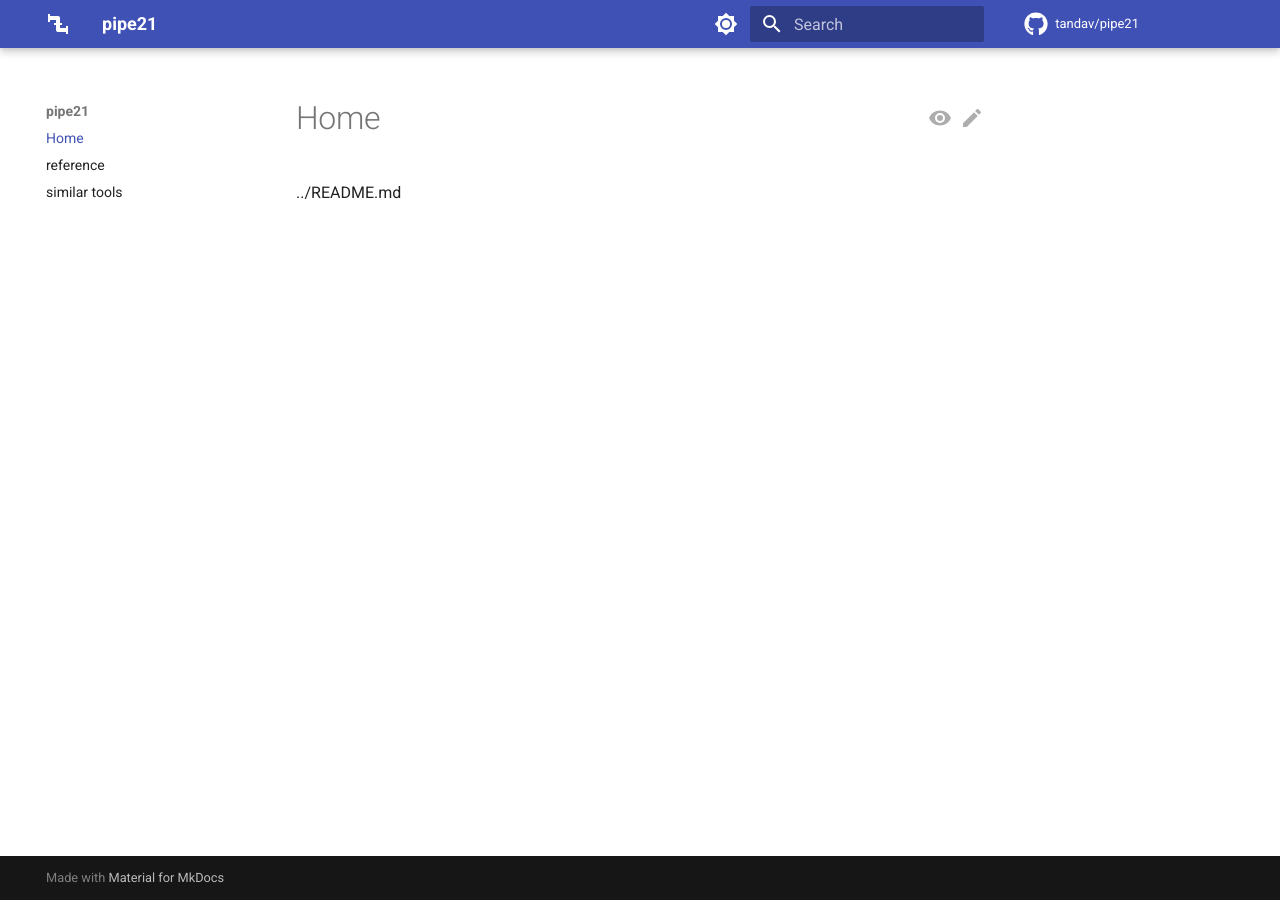
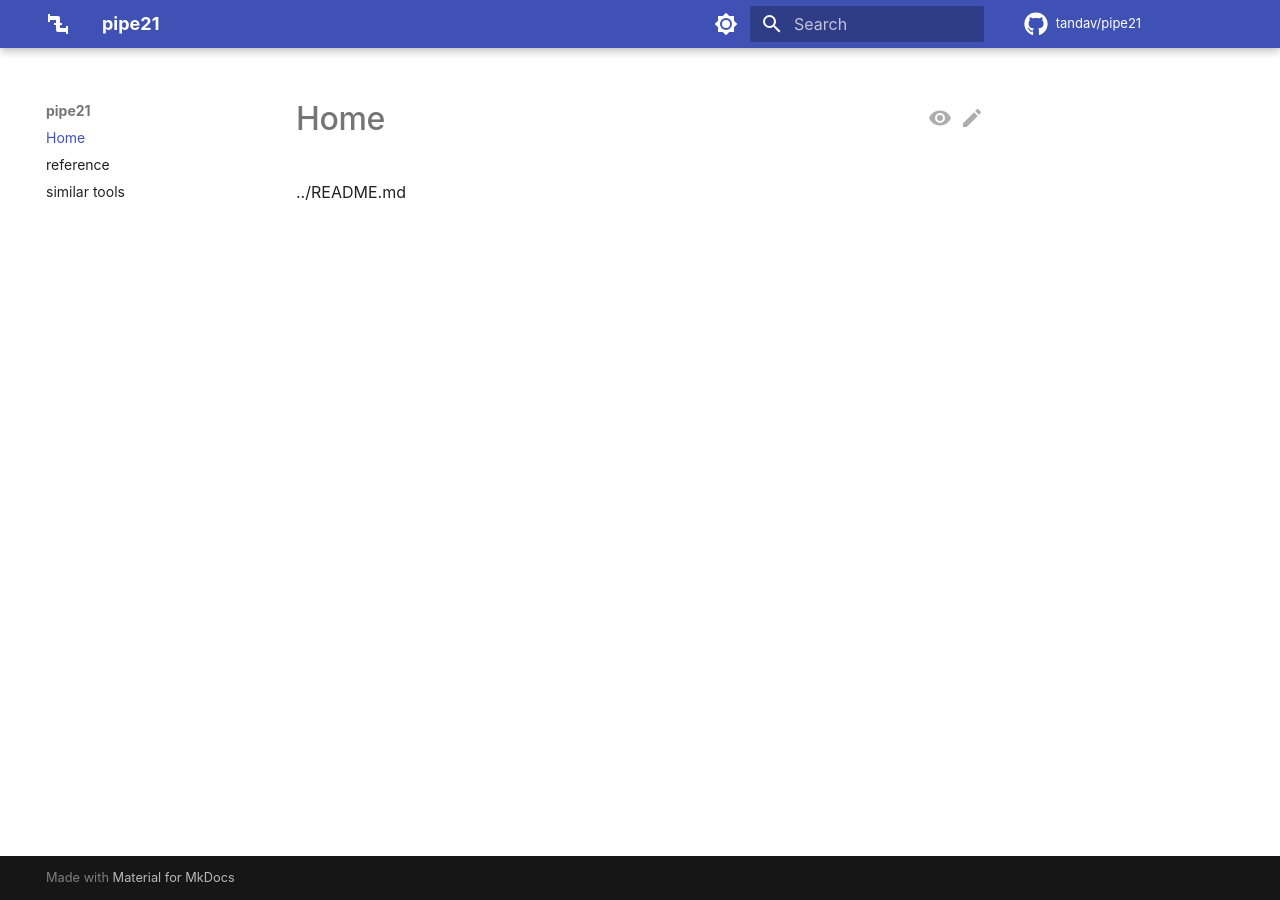
Before and after one commit to tandav/pipe21, an MkDocs documentation site: the page built from docs/index.md, in a window 1280 px wide. Built offline with MkDocs 1.6.1 and Material for MkDocs 9.7.7, drawn with Linux system fonts in a browser that asks for light colours; comment, search, counter and statistics services are not loaded.

Commit message:
fix fonts

```diff
--- a/docs/stylesheets/extra.css
+++ b/docs/stylesheets/extra.css
@@ -1,3 +1,12 @@
 code {
     border-radius: 20px!important;
 }
+
+:root > * {
+    --md-text-font: -apple-system, BlinkMacSystemFont, 'Segoe UI', Roboto, Helvetica, Arial, sans-serif, 'Apple Color Emoji', 'Segoe UI Emoji', 'Segoe UI Symbol';
+    --md-code-font: "Menlo", 'SF Mono', "Monaco", "Roboto Mono", "Consolas", "Liberation Mono", "Courier New", monospace;
+}
+
+.md-typeset h1, .md-typeset h2, .md-typeset h3, .md-typeset h4, .md-typeset h5, .md-typeset h6 {
+    font-weight: 500;
+}
```
